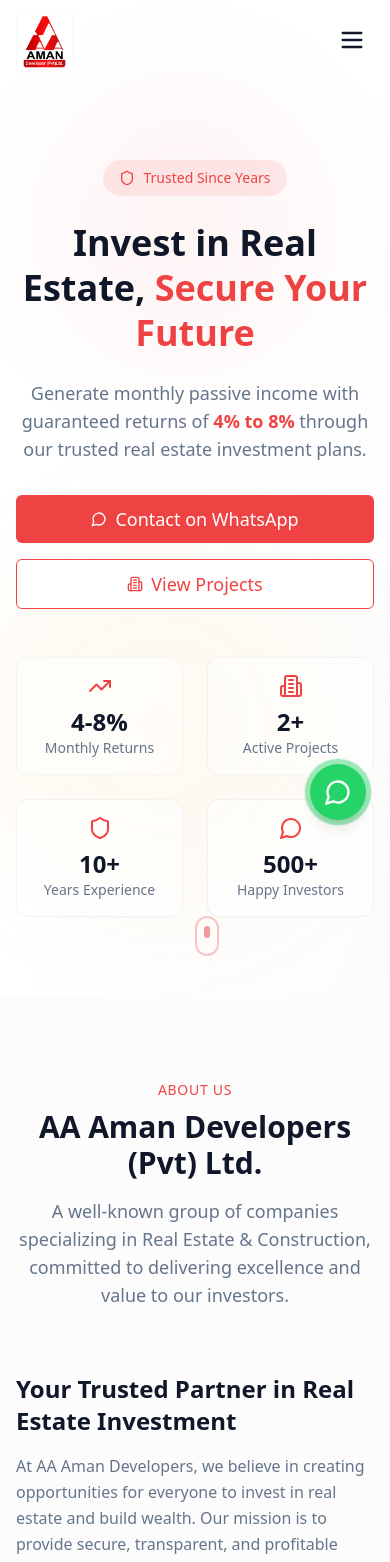
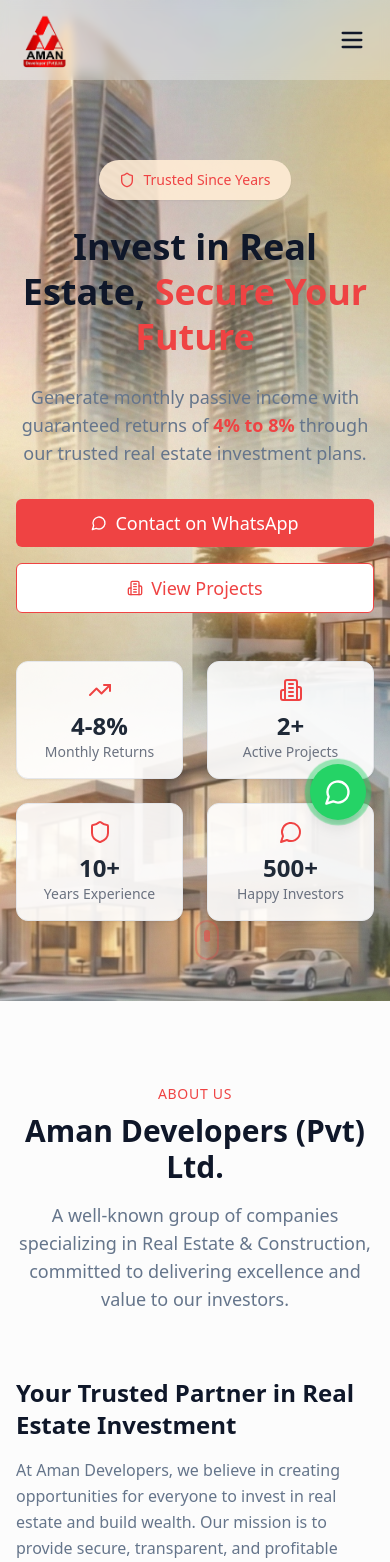
Before and after one commit to pixelwebdevelopers/aman-developers, a React (Vite) app: page / in a window 390 px wide. Shown: the top 1562 px of the page. Built offline with nearby package versions, Linux system fonts and the light colour scheme; the HTML template or start-up script is replaced by a standard one.

Commit message:
fixes after Loveable

```diff
--- a/index.html
+++ b/index.html
@@ -3,24 +3,53 @@
   <head>
     <meta charset="UTF-8" />
     <meta name="viewport" content="width=device-width, initial-scale=1.0" />
-    <title>AA Aman Developers (Pvt) Ltd. | Real Estate & Construction</title>
-    <meta name="description" content="AA Aman Developers - Your trusted partner in real estate investment. Invest in premium plots with guaranteed monthly returns of 4-8%. Imperial Valley, Taqwa Village and more." />
-    <meta name="author" content="AA Aman Developers (Pvt) Ltd." />
-    <meta name="keywords" content="AA Aman Developers, Real Estate Pakistan, Investment Plans, Imperial Valley, Taqwa Village, Islamabad Plots, Monthly Profit, Halal Investment" />
+    <title>Aman Developers (Pvt) Ltd. | Real Estate & Construction</title>
+    <meta
+      name="description"
+      content="Aman Developers - Your trusted partner in real estate investment. Invest in premium plots with guaranteed monthly returns of 4-8%. Imperial Valley, Taqwa Village and more."
+    />
+    <meta name="author" content="Aman Developers (Pvt) Ltd." />
+    <meta
+      name="keywords"
+      content="Aman Developers, Real Estate Pakistan, Investment Plans, Imperial Valley, Taqwa Village, Islamabad Plots, Monthly Profit, Halal Investment"
+    />
 
-    <meta property="og:title" content="AA Aman Developers - Invest in Real Estate, Secure Your Future" />
-    <meta property="og:description" content="Trusted real estate investment with guaranteed monthly returns of 4-8%. Premium plots in Imperial Valley & Taqwa Village." />
+    <meta
+      property="og:title"
+      content="Aman Developers - Invest in Real Estate, Secure Your Future"
+    />
+    <meta
+      property="og:description"
+      content="Trusted real estate investment with guaranteed monthly returns of 4-8%. Premium plots in Imperial Valley & Taqwa Village."
+    />
     <meta property="og:type" content="website" />
-    <meta property="og:image" content="https://lovable.dev/opengraph-image-p98pqg.png" />
+    <meta
+      property="og:image"
+      content="/aman-logo.png"
+    />
 
     <meta name="twitter:card" content="summary_large_image" />
-    <meta name="twitter:title" content="AA Aman Developers - Real Estate Investment" />
-    <meta name="twitter:description" content="Trusted real estate investment with guaranteed monthly returns of 4-8%." />
-    <meta name="twitter:image" content="https://lovable.dev/opengraph-image-p98pqg.png" />
+    <meta
+      name="twitter:title"
+      content="Aman Developers - Real Estate Investment"
+    />
+    <meta
+      name="twitter:description"
+      content="Trusted real estate investment with guaranteed monthly returns of 4-8%."
+    />
+    <meta
+      name="twitter:image"
+      content="/aman-logo.png"
+    />
 
+    <link rel="icon" type="image/png" href="/aman-logo.png" />
+    <link rel="apple-touch-icon" href="/aman-logo.png" />
     <link rel="preconnect" href="https://fonts.googleapis.com" />
     <link rel="preconnect" href="https://fonts.gstatic.com" crossorigin />
-    <link href="https://fonts.googleapis.com/css2?family=Inter:wght@300;400;500;600;700;800&family=Playfair+Display:wght@400;500;600;700&display=swap" rel="stylesheet" />
+    <link
+      href="https://fonts.googleapis.com/css2?family=Inter:wght@300;400;500;600;700;800&family=Playfair+Display:wght@400;500;600;700&display=swap"
+      rel="stylesheet"
+    />
   </head>
 
   <body>
--- a/src/components/AboutSection.tsx
+++ b/src/components/AboutSection.tsx
@@ -32,7 +32,7 @@ const AboutSection = () => {
           <div className="text-center mb-16">
             <span className="text-primary font-medium text-sm uppercase tracking-wider">About Us</span>
             <h2 className="text-3xl md:text-4xl font-bold text-foreground mt-2 mb-4">
-              AA Aman Developers (Pvt) Ltd.
+              Aman Developers (Pvt) Ltd.
             </h2>
             <p className="text-muted-foreground max-w-2xl mx-auto text-lg">
               A well-known group of companies specializing in Real Estate & Construction,
@@ -48,7 +48,7 @@ const AboutSection = () => {
                 Your Trusted Partner in Real Estate Investment
               </h3>
               <p className="text-muted-foreground mb-6 leading-relaxed">
-                At AA Aman Developers, we believe in creating opportunities for everyone to invest
+                At Aman Developers, we believe in creating opportunities for everyone to invest
                 in real estate and build wealth. Our mission is to provide secure, transparent, and
                 profitable investment options that align with halal business practices.
               </p>
--- a/src/components/ChairmanSection.tsx
+++ b/src/components/ChairmanSection.tsx
@@ -34,7 +34,7 @@ const ChairmanSection = () => {
               {/* Message Content */}
               <div className="md:col-span-2">
                 <blockquote className="text-lg md:text-xl text-foreground leading-relaxed mb-6 italic">
-                  "At AA Aman Developers, we are committed to building not just properties,
+                  "At Aman Developers, we are committed to building not just properties,
                   but lasting relationships with our investors. Our vision is to provide
                   transparent, profitable, and Halal investment opportunities that help
                   our community grow and prosper together. Trust is the foundation of our
@@ -45,7 +45,7 @@ const ChairmanSection = () => {
                   <div className="h-px flex-1 bg-border" />
                   <div className="text-right">
                     <p className="font-semibold text-foreground">Chairman</p>
-                    <p className="text-sm text-muted-foreground">AA Aman Developers (Pvt) Ltd.</p>
+                    <p className="text-sm text-muted-foreground">Aman Developers (Pvt) Ltd.</p>
                   </div>
                 </div>
               </div>
--- a/src/components/ContactSection.tsx
+++ b/src/components/ContactSection.tsx
@@ -4,7 +4,7 @@ import { Button } from "@/components/ui/button";
 const ContactSection = () => {
   const handleWhatsAppClick = () => {
     window.open(
-      "https://wa.me/923339998436?text=Hello! I'm interested in learning more about AA Aman Developers investment opportunities.",
+      "https://wa.me/923339998436?text=Hello! I'm interested in learning more about Aman Developers investment opportunities.",
       "_blank"
     );
   };
@@ -88,7 +88,7 @@ const ContactSection = () => {
                 allowFullScreen
                 loading="lazy"
                 referrerPolicy="no-referrer-when-downgrade"
-                title="AA Aman Developers Office Location"
+                title="Aman Developers Office Location"
               />
             </div>
           </div>
--- a/src/components/Header.tsx
+++ b/src/components/Header.tsx
@@ -1,7 +1,7 @@
 import { useState, useEffect } from "react";
 import { Menu, X } from "lucide-react";
 import { Button } from "@/components/ui/button";
-import amanLogo from "@/assets/aman-logo.jpg";
+import amanLogo from "@/assets/aman-logo.png";
 
 const navLinks = [
   { name: "Home", href: "#home" },
@@ -35,7 +35,7 @@ const Header = () => {
       className={`fixed top-0 left-0 right-0 z-50 transition-all duration-300 ${
         isScrolled
           ? "bg-background/95 backdrop-blur-md shadow-lg"
-          : "bg-transparent"
+          : "bg-white/30 backdrop-blur-sm"
       }`}
     >
       <div className="container mx-auto px-4">
@@ -44,7 +44,7 @@ const Header = () => {
           <a href="#home" className="flex items-center gap-3">
             <img
               src={amanLogo}
-              alt="AA Aman Developers Logo"
+              alt="Aman Developers Logo"
               className="h-14 w-auto object-contain"
             />
           </a>
--- a/src/components/HeroSection.tsx
+++ b/src/components/HeroSection.tsx
@@ -1,10 +1,12 @@
 import { Button } from "@/components/ui/button";
 import { MessageCircle, TrendingUp, Building2, Shield } from "lucide-react";
+import bannerDesktop from "@/assets/banner-desktop.jpg";
+import bannerMobile from "@/assets/banner-mobile.jpg";
 
 const HeroSection = () => {
   const handleWhatsAppClick = () => {
     window.open(
-      "https://wa.me/923339998436?text=Hello! I'm interested in learning more about AA Aman Developers investment opportunities.",
+      "https://wa.me/923339998436?text=Hello! I'm interested in learning more about Aman Developers investment opportunities.",
       "_blank"
     );
   };
@@ -12,18 +14,27 @@ const HeroSection = () => {
   return (
     <section
       id="home"
-      className="relative min-h-screen flex items-center justify-center overflow-hidden bg-gradient-to-br from-background via-background to-secondary/30 pt-20"
+      className="relative min-h-screen flex items-center justify-center overflow-hidden pt-20"
     >
-      {/* Background Pattern */}
-      <div className="absolute inset-0 opacity-5">
-        <div className="absolute top-20 left-10 w-72 h-72 bg-primary rounded-full blur-3xl" />
-        <div className="absolute bottom-20 right-10 w-96 h-96 bg-accent rounded-full blur-3xl" />
-      </div>
+      {/* Desktop Background Image */}
+      <div
+        className="absolute inset-0 hidden md:block bg-cover bg-center bg-no-repeat"
+        style={{ backgroundImage: `url(${bannerDesktop})` }}
+      />
+
+      {/* Mobile Background Image */}
+      <div
+        className="absolute inset-0 md:hidden bg-cover bg-center bg-no-repeat"
+        style={{ backgroundImage: `url(${bannerMobile})` }}
+      />
+
+      {/* Subtle overlay for better text readability */}
+      <div className="absolute inset-0 bg-gradient-to-b from-white/10 via-transparent to-white/20" />
 
       <div className="container mx-auto px-4 py-20 relative z-10">
         <div className="max-w-4xl mx-auto text-center">
           {/* Badge */}
-          <div className="inline-flex items-center gap-2 bg-primary/10 text-primary px-4 py-2 rounded-full mb-6 animate-fade-in">
+          <div className="inline-flex items-center gap-2 bg-orange-100/90 text-primary px-5 py-2.5 rounded-full mb-6 animate-fade-in shadow-sm">
             <Shield className="w-4 h-4" />
             <span className="text-sm font-medium">Trusted Since Years</span>
           </div>
@@ -53,7 +64,7 @@ const HeroSection = () => {
             <Button
               variant="outline"
               size="lg"
-              className="border-primary text-primary hover:bg-primary hover:text-primary-foreground gap-2 text-lg px-8 py-6"
+              className="bg-white border-primary text-primary hover:bg-primary hover:text-primary-foreground gap-2 text-lg px-8 py-6"
               onClick={() => document.querySelector("#projects")?.scrollIntoView({ behavior: "smooth" })}
             >
               <Building2 className="w-5 h-5" />
@@ -71,11 +82,11 @@ const HeroSection = () => {
             ].map((stat, index) => (
               <div
                 key={index}
-                className="bg-card/50 backdrop-blur-sm rounded-xl p-4 border border-border/50 hover:border-primary/30 transition-all duration-300"
+                className="bg-white/90 backdrop-blur-sm rounded-xl p-4 border border-gray-200 shadow-sm hover:shadow-md hover:border-primary/30 transition-all duration-300"
               >
                 <stat.icon className="w-6 h-6 text-primary mx-auto mb-2" />
-                <div className="text-2xl font-bold text-foreground">{stat.value}</div>
-                <div className="text-sm text-muted-foreground">{stat.label}</div>
+                <div className="text-2xl font-bold text-gray-800">{stat.value}</div>
+                <div className="text-sm text-gray-500">{stat.label}</div>
               </div>
             ))}
           </div>
--- a/src/components/WhatsAppButton.tsx
+++ b/src/components/WhatsAppButton.tsx
@@ -3,7 +3,7 @@ import { MessageCircle } from "lucide-react";
 const WhatsAppButton = () => {
   const handleClick = () => {
     window.open(
-      "https://wa.me/923339998436?text=Hello! I'm interested in learning more about AA Aman Developers investment opportunities.",
+      "https://wa.me/923339998436?text=Hello! I'm interested in learning more about Aman Developers investment opportunities.",
       "_blank"
     );
   };
--- a/src/components/WhyChooseUsSection.tsx
+++ b/src/components/WhyChooseUsSection.tsx
@@ -42,10 +42,10 @@ const WhyChooseUsSection = () => {
           <div className="text-center mb-16">
             <span className="text-primary font-medium text-sm uppercase tracking-wider">Why Choose Us</span>
             <h2 className="text-3xl md:text-4xl font-bold text-foreground mt-2 mb-4">
-              The AA Aman Advantage
+              The Aman Advantage
             </h2>
             <p className="text-muted-foreground max-w-2xl mx-auto text-lg">
-              Discover what makes AA Aman Developers the trusted choice for real estate investment in Pakistan.
+              Discover what makes Aman Developers the trusted choice for real estate investment in Pakistan.
             </p>
           </div>
 
```
Also changed, not shown: src/components/Footer.tsx (+4 -4 lines), src/index.css (+16 -5 lines), .lovable/plan.md, public/aman-logo.png (added), src/assets/aman-logo.png (added).
